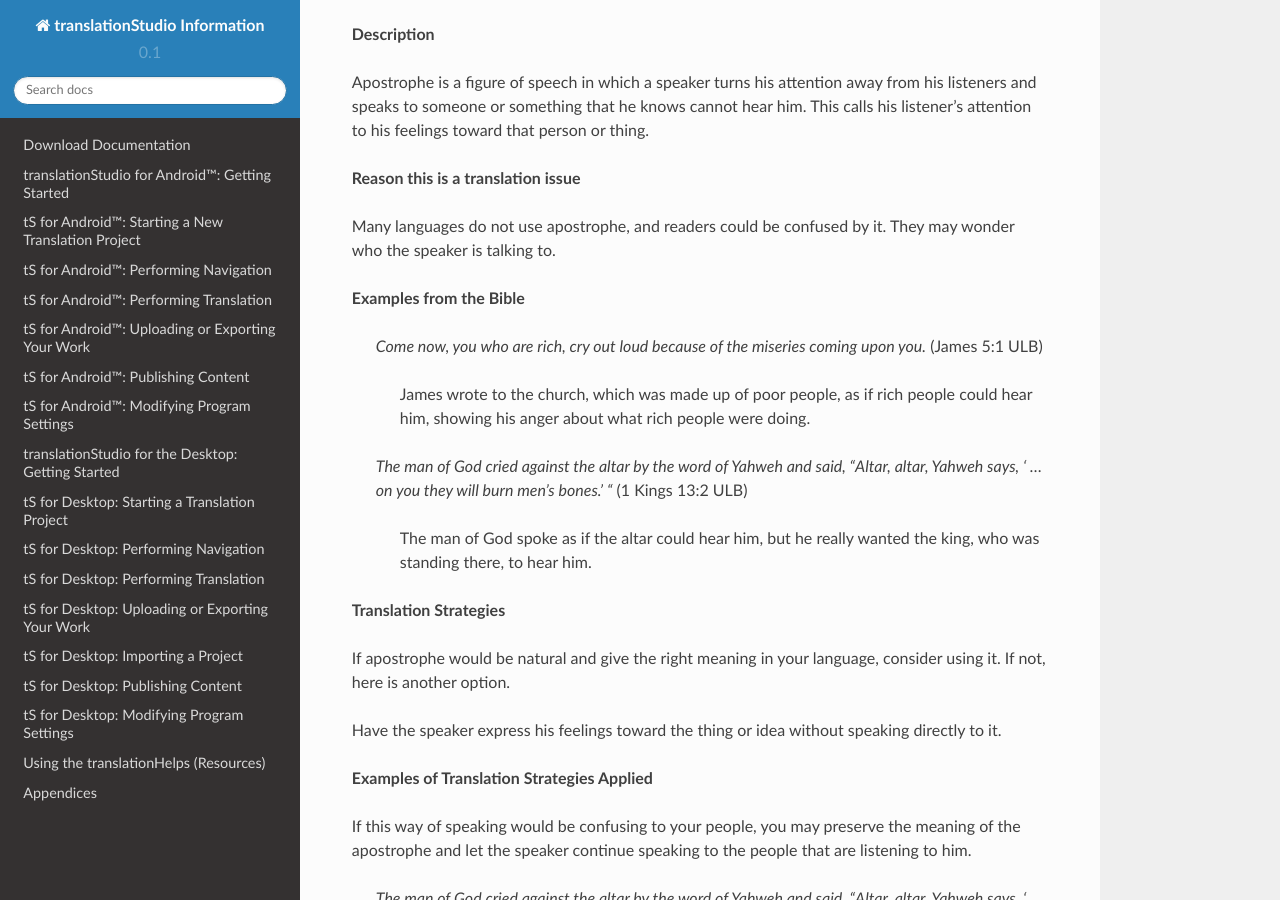
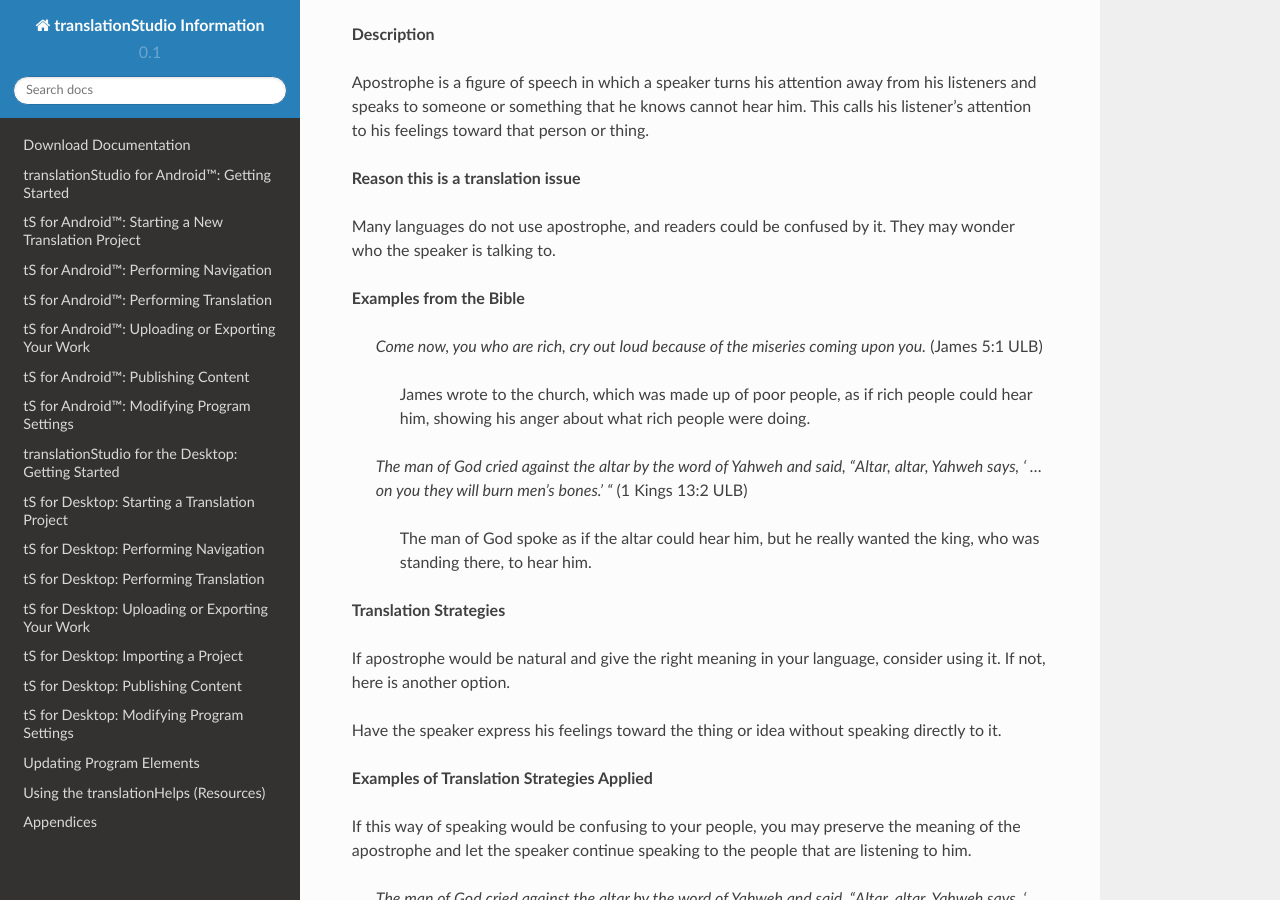
Before and after one commit to unfoldingWord-dev/translationStudio-Info, a Sphinx documentation site: the page built from docs/Apostrophe.rst, in a window 1280 px wide and 900 px high, scrolled down 497 px. Built offline with Sphinx 7.4.7 and the Read the Docs theme 2.0.0, drawn with Linux system fonts in a browser that asks for light colours; pages that are not in the unit, such as notebooks, are missing from menus.

```diff
--- a/docs/index.rst
+++ b/docs/index.rst
@@ -32,7 +32,7 @@ Contents:
    dImport
    dPublish
    dSettings
-   dtSUpdates
+   dtSupdates
    Helps
    Choosing
    Appendix
```
